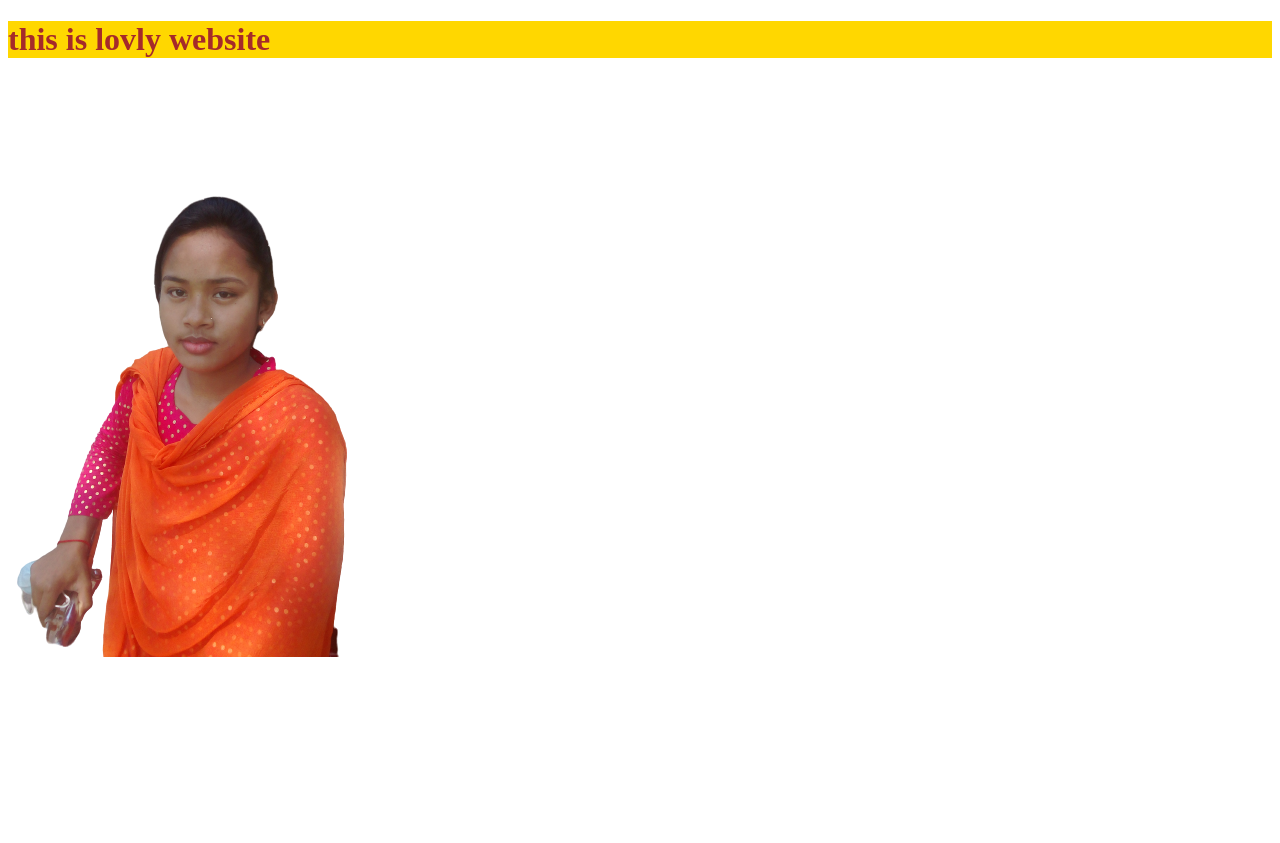
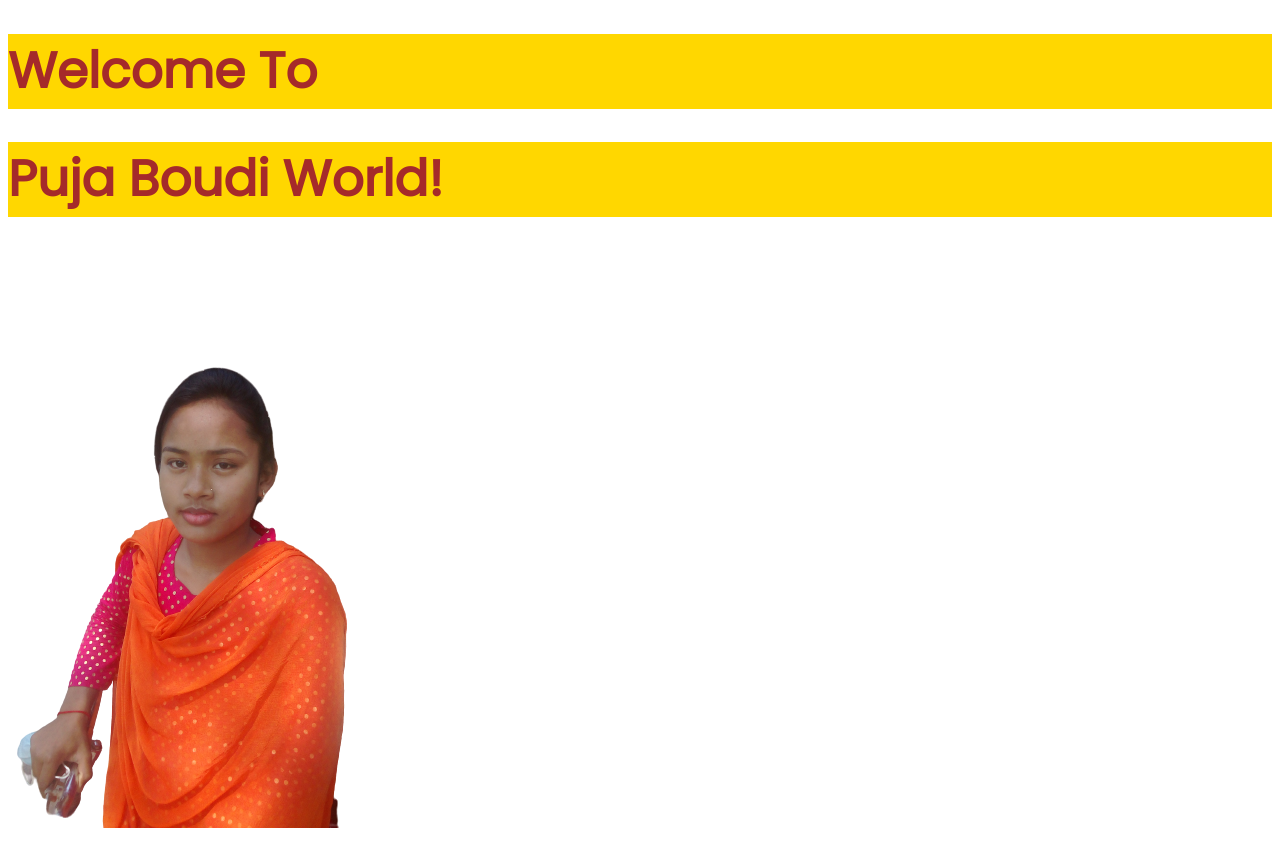
Before and after one commit to Gobindasarker004/puja-portfolio, a plain HTML site: page index.html in a window 1280 px wide. Before the commit the page ends 800 px from the top, so only its background shows below. Drawn offline with Linux system fonts and the light colour scheme.

Commit message:
font change

```diff
--- a/index.html
+++ b/index.html
@@ -6,11 +6,15 @@
     <meta http-equiv="X-UA-Compatible" content="IE=edge">
     <meta name="viewport" content="width=device-width, initial-scale=1.0">
     <title>Gobinda Portfolio</title>
+    <link rel="preconnect" href="https://fonts.googleapis.com">
+    <link rel="preconnect" href="https://fonts.gstatic.com" crossorigin>
+    <link href="https://fonts.googleapis.com/css2?family=Poppins&display=swap" rel="stylesheet">
     <link rel="stylesheet" href="style.css">
 </head>
 
 <body>
-    <h1>this is lovly website</h1>
+    <h1>Welcome To </h1>
+    <h1>Puja Boudi World!</h1>
     <img src="images/IMG_20210308_113325-removebg-preview.png" alt="">
 </body>
 
--- a/style.css
+++ b/style.css
@@ -1,4 +1,8 @@
 h1{
     color:brown;
     background-color: gold;
+    font-size: 50px;
 }
+body{
+    font-family: 'Poppins', sans-serif;
+}
```
